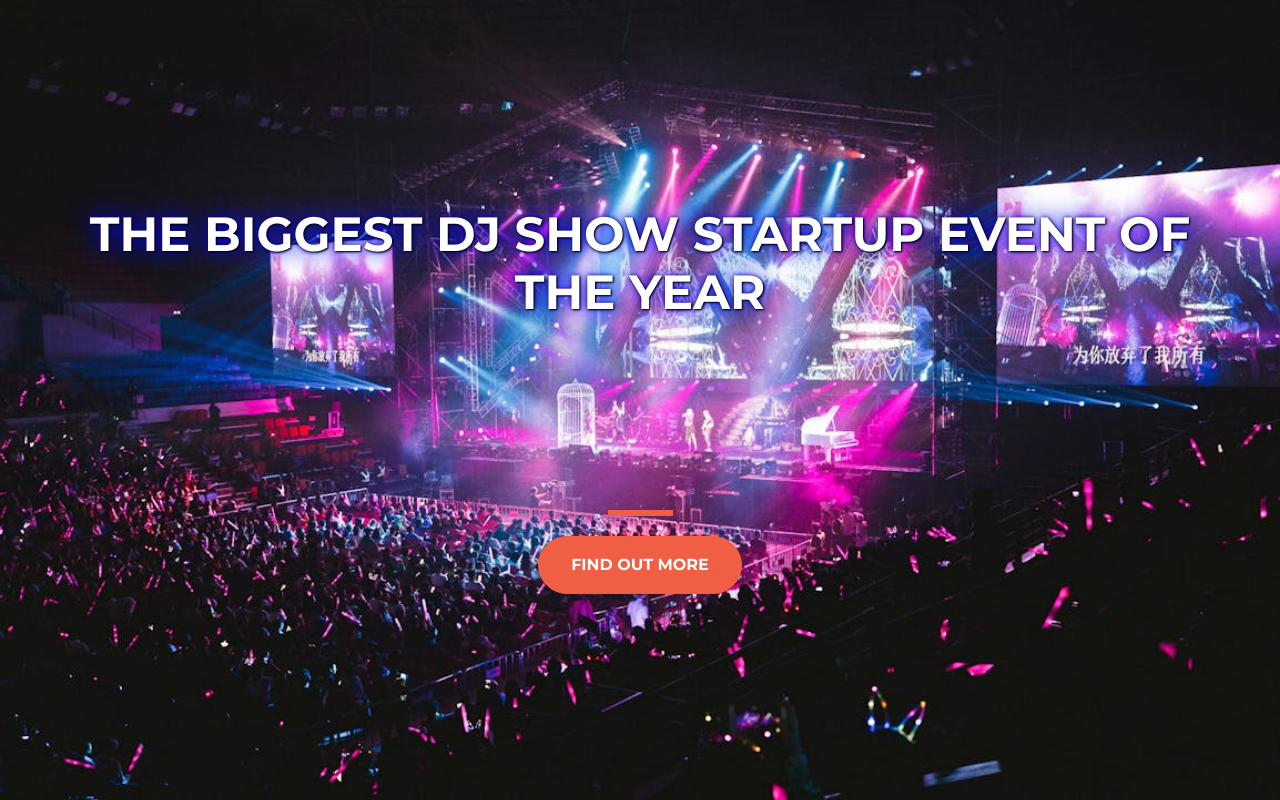
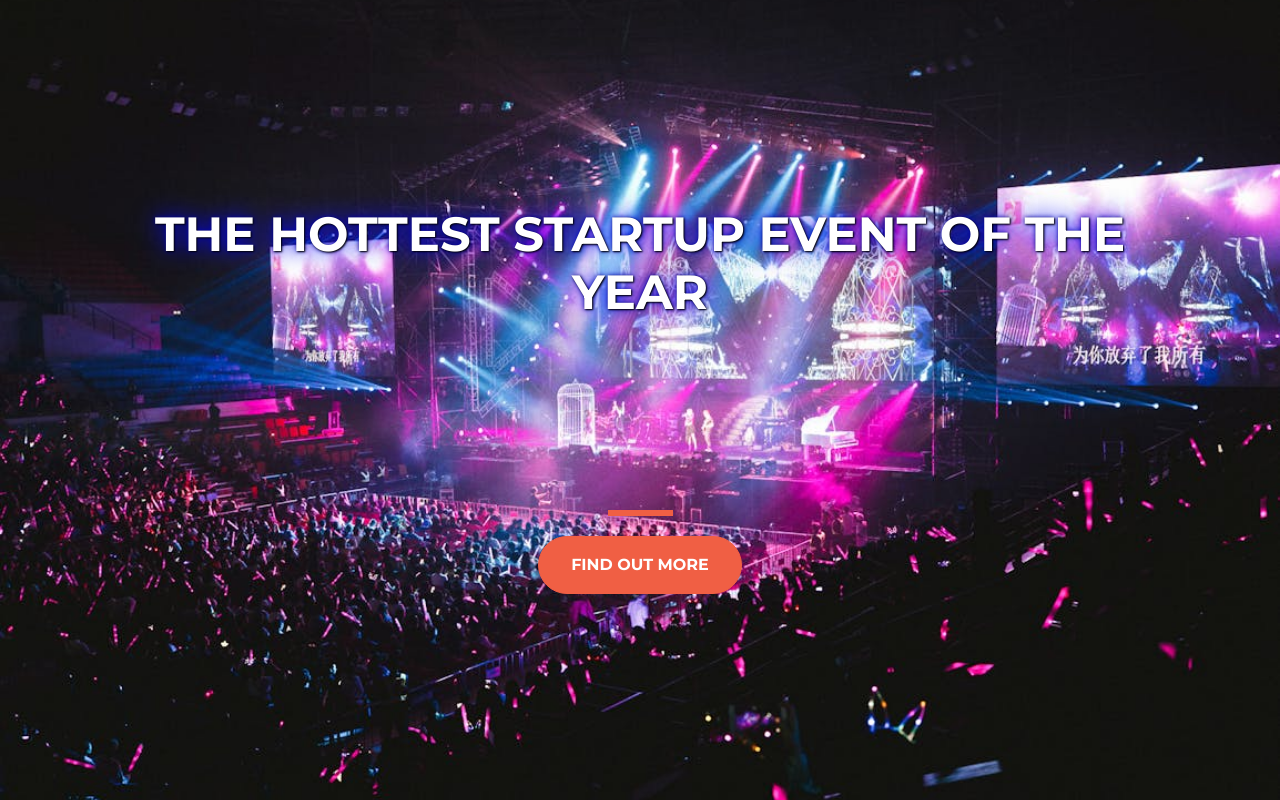
Before and after one commit to djwhitecoal/Event-startup, a plain HTML site: page index.html in a window 1280 px wide. Drawn offline with nearby package versions, Linux system fonts and the light colour scheme.

Commit message:
reverting back to old title

```diff
--- a/index.html
+++ b/index.html
@@ -12,7 +12,7 @@
   	<div class="container d-flex align-items-center h-100">
   		<div class="row">
   		 <header class="text-center col-12">
-	      <h1 class="text-uppercase"><strong>The biggest dj show startup event of the year</strong></h1>
+	      <h1 class="text-uppercase"><strong>The Hottest startup event of the year</strong></h1>
 	     </header>
 	     <div class="buffer col-12"></div>
 	     <section class="text-center col-12">
```
